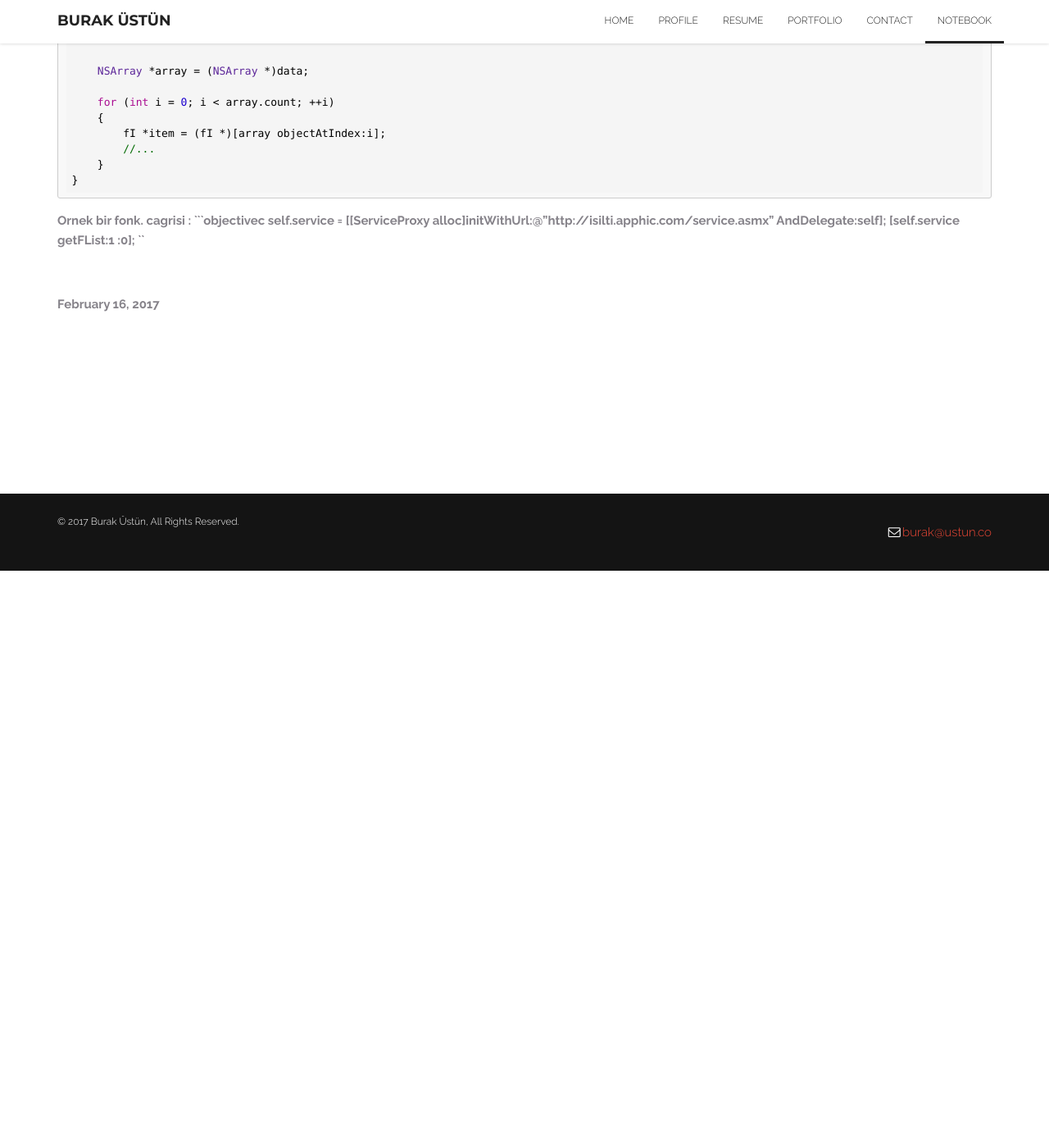
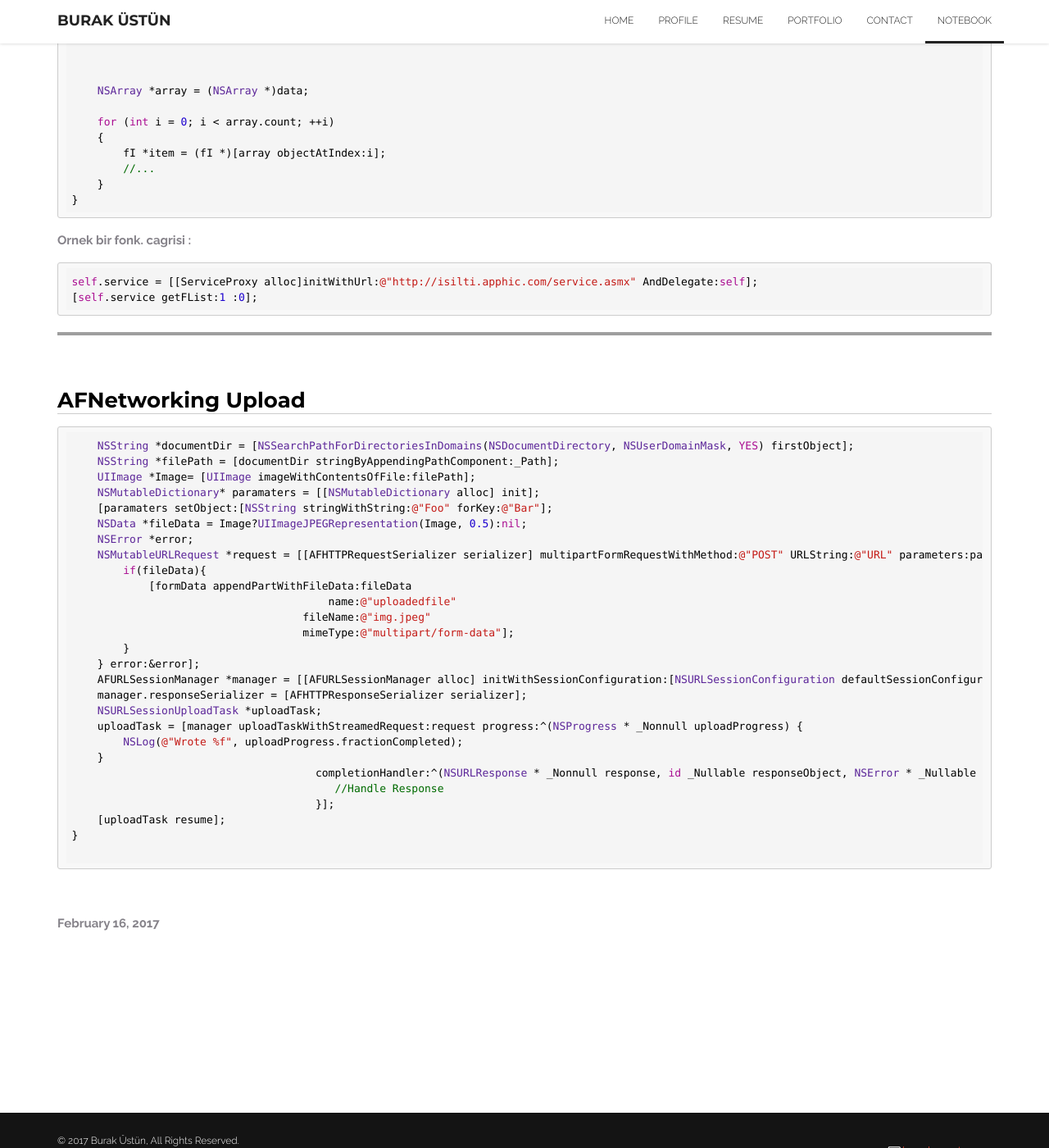
Before and after one commit to buracules/buracules.github.io, a Jekyll site: the page built from _posts/2017-02-16-Code-Samples.md, in a window 1280 px wide and 1400 px high, scrolled down 7526 px. Shown: the whole window at 82% size. Built offline with Jekyll 4.4.1, drawn with Linux system fonts in a browser that asks for light colours; comment, search, counter and statistics services are not loaded; before the commit the page ends 8222 px from its top, so only the background shows below that; grey boxes are pictures that could not be loaded.

Commit message:
Code Samples Update

````diff
--- a/_posts/2017-02-16-Code-Samples.md
+++ b/_posts/2017-02-16-Code-Samples.md
@@ -16,6 +16,7 @@ fpath: "http://allthingsiosandmac.ca/iPhone%206%20with%20MBPro%201800x1200.jpg"
 [Light Status Bar](#LightStatusBar)
 [Dynamic Cell Height](#DynamicCellHeight)
 [WSDL2Code](#WSDL2Code)
+[AFNetworking Upload](#AFUpload)
 
 
 
@@ -385,4 +386,40 @@ Ornek bir fonk. cagrisi :
 ```objectivec
 self.service = [[ServiceProxy alloc]initWithUrl:@"http://isilti.apphic.com/service.asmx" AndDelegate:self];
 [self.service getFList:1 :0];
-``
+```
+
+<a name="AFUpload"/>
+
+---
+<br/>
+## AFNetworking Upload
+
+```objectivec
+    NSString *documentDir = [NSSearchPathForDirectoriesInDomains(NSDocumentDirectory, NSUserDomainMask, YES) firstObject];
+    NSString *filePath = [documentDir stringByAppendingPathComponent:_Path];
+    UIImage *Image= [UIImage imageWithContentsOfFile:filePath];
+    NSMutableDictionary* paramaters = [[NSMutableDictionary alloc] init];
+    [paramaters setObject:[NSString stringWithString:@"Foo" forKey:@"Bar"];
+    NSData *fileData = Image?UIImageJPEGRepresentation(Image, 0.5):nil;
+    NSError *error;
+    NSMutableURLRequest *request = [[AFHTTPRequestSerializer serializer] multipartFormRequestWithMethod:@"POST" URLString:@"URL" parameters:paramaters constructingBodyWithBlock:^(id<AFMultipartFormData> formData) {
+        if(fileData){
+            [formData appendPartWithFileData:fileData
+                                        name:@"uploadedfile"
+                                    fileName:@"img.jpeg"
+                                    mimeType:@"multipart/form-data"];
+        }
+    } error:&error];
+    AFURLSessionManager *manager = [[AFURLSessionManager alloc] initWithSessionConfiguration:[NSURLSessionConfiguration defaultSessionConfiguration]];
+    manager.responseSerializer = [AFHTTPResponseSerializer serializer];
+    NSURLSessionUploadTask *uploadTask;
+    uploadTask = [manager uploadTaskWithStreamedRequest:request progress:^(NSProgress * _Nonnull uploadProgress) {
+        NSLog(@"Wrote %f", uploadProgress.fractionCompleted);
+    }
+                                      completionHandler:^(NSURLResponse * _Nonnull response, id _Nullable responseObject, NSError * _Nullable error) {
+                                         //Handle Response
+                                      }];
+    [uploadTask resume];
+}
+
+```
````
